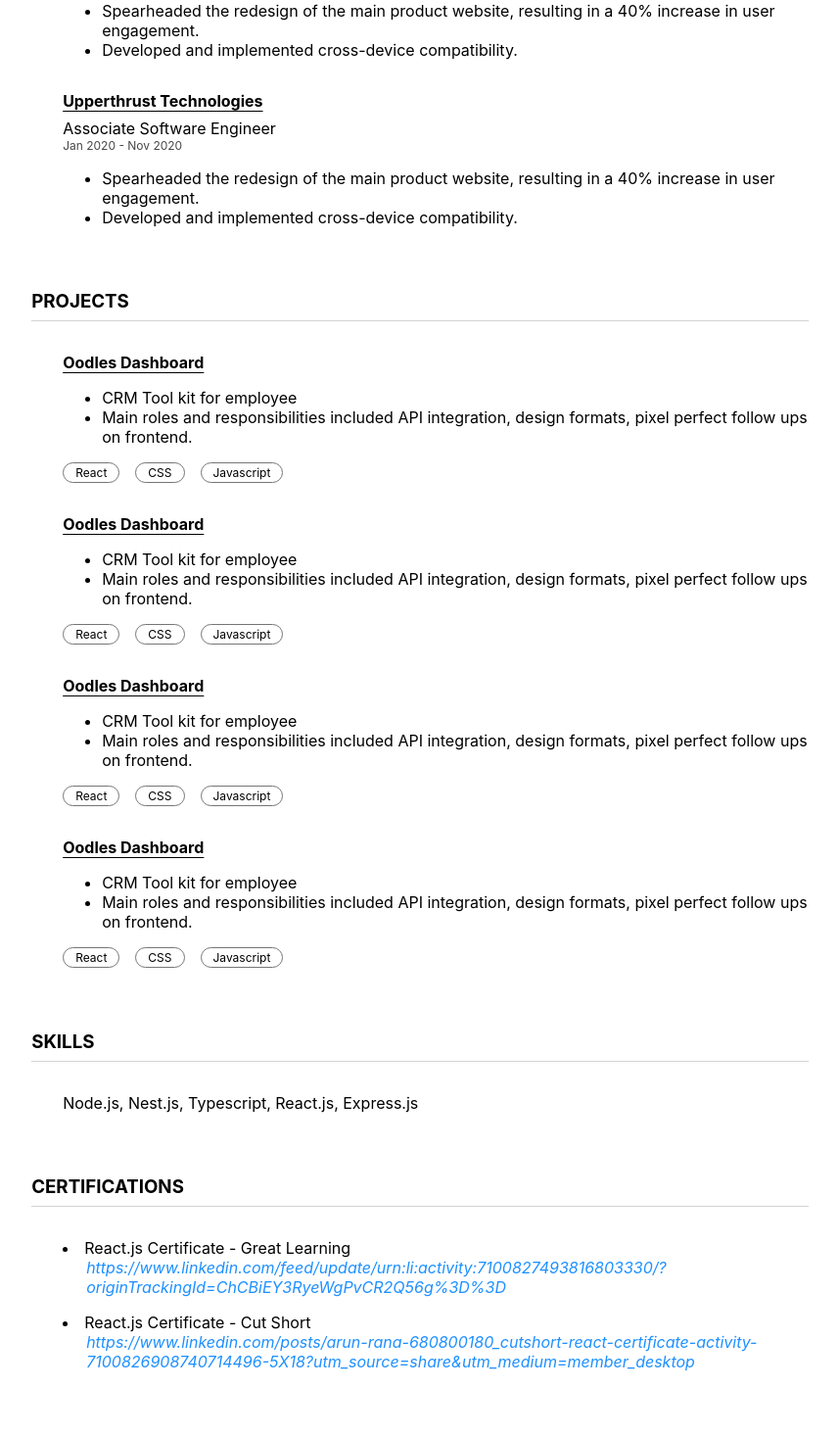
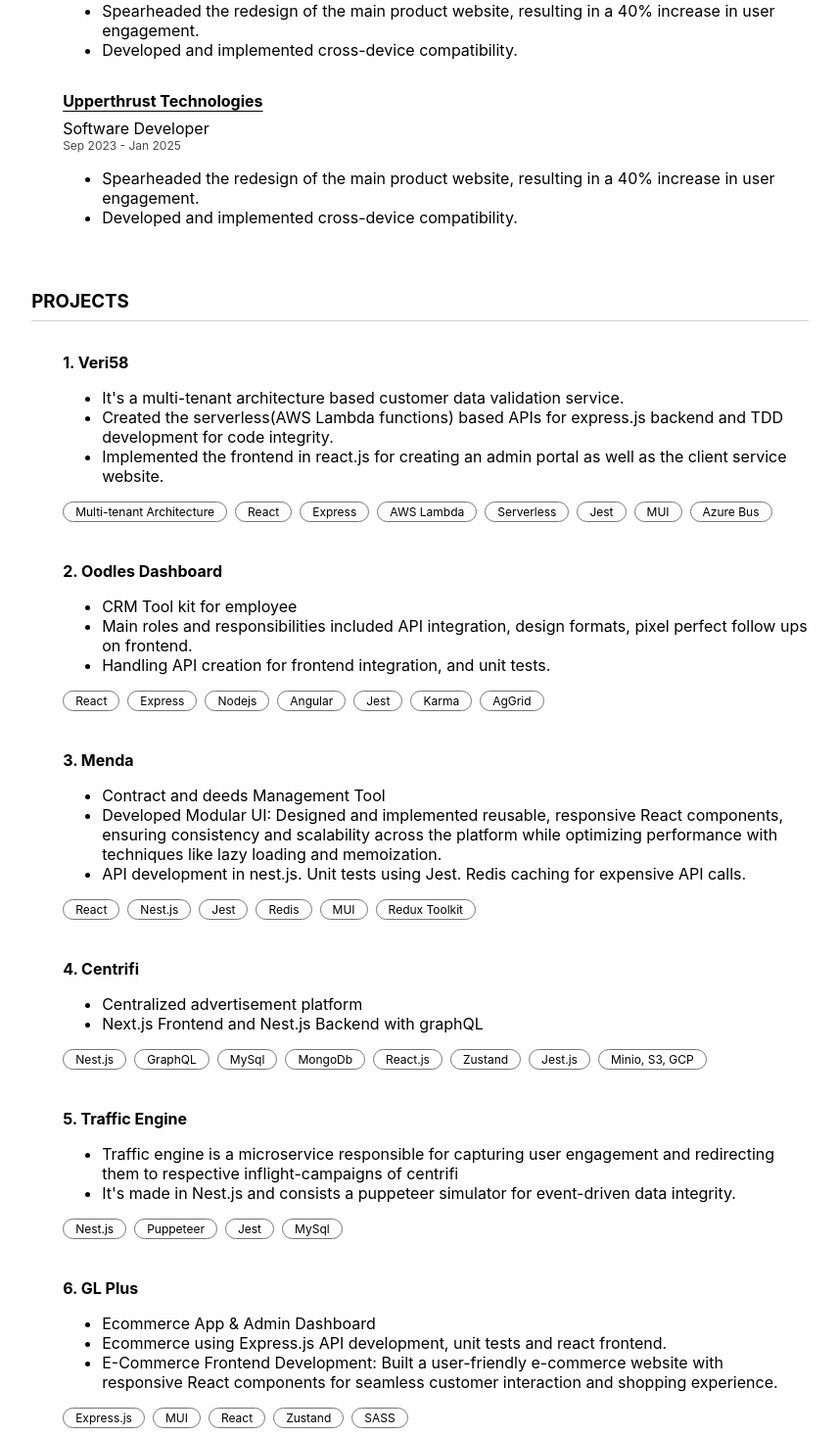
Before and after one commit to arun0808rana/resume_maker, a React (Vite) app: page / in a window 1280 px wide. Shown: the part 720-2186 px from the top of the page at 98% size, without its empty margins (211-1068 px from the left). Built offline with nearby package versions, Linux system fonts and the light colour scheme.

Commit message:
feat: projects addition

```diff
--- a/src/Data.ts
+++ b/src/Data.ts
@@ -1,7 +1,6 @@
 const data = {
   name: "Arun Rana",
-  title: "Fullstack Developer [Node]",
-  totalExperience: "3.6",
+  title: "Fullstack Developer (Node.js)",
   personalInfo: [
     { title: "Email", value: "arun0808rana@gmail.com", type: "text" },
     { title: "Phone", value: "9528151765", type: "text" },
@@ -23,7 +22,6 @@
       id: 1,
       company: "Oodles Technologies",
       position: "Associate Software Engineer",
-      date: "2020, Jan to Nov",
       dates: {
         from: "Jan 2020",
         to: "Nov 2020",
@@ -38,11 +36,10 @@
     {
       id: 2,
       company: "Radiansys Inc",
-      position: "Associate Software Engineer",
-      date: "2020, Jan to Nov",
+      position: "Software Engineer",
       dates: {
-        from: "Jan 2020",
-        to: "Nov 2020",
+        from: "May 2021",
+        to: "Dec 2021",
       },
       location: "Gurgaon",
       website: "https://www.radiansys.com/",
@@ -54,14 +51,13 @@
     {
       id: 3,
       company: "Upperthrust Technologies",
-      position: "Associate Software Engineer",
-      date: "2020, Jan to Nov",
+      position: "Software Developer",
       dates: {
-        from: "Jan 2020",
-        to: "Nov 2020",
+        from: "Sep 2023",
+        to: "Jan 2025",
       },
       location: "Gurgaon",
-      website: "https://www.oodlestechnologies.com/",
+      website: "https://www.upperthrust.com/",
       responsibilities: [
         "Spearheaded the redesign of the main product website, resulting in a 40% increase in user engagement.",
         "Developed and implemented cross-device compatibility.",
@@ -70,49 +66,221 @@
   ],
   projects: [
     {
-      name: "Oodles Dashboard",
+      name: "Veri58",
       details: [
-        "CRM Tool kit for employee",
-        "Main roles and responsibilities included API integration, design formats, pixel perfect follow ups on frontend.",
+        "It's a multi-tenant architecture based customer data validation service.",
+        "Created the serverless(AWS Lambda functions) based APIs for express.js backend and TDD development for code integrity.",
+        "Implemented the frontend in react.js for creating an admin portal as well as the client service website.",
       ],
-      technologies: ["React", "CSS", "Javascript"],
+      technologies: [
+        "Multi-tenant Architecture",
+        "React",
+        "Express",
+        "AWS Lambda",
+        "Serverless",
+        "Jest",
+        "MUI",
+        "Azure Bus",
+      ],
     },
     {
       name: "Oodles Dashboard",
       details: [
         "CRM Tool kit for employee",
         "Main roles and responsibilities included API integration, design formats, pixel perfect follow ups on frontend.",
+        "Handling API creation for frontend integration, and unit tests.",
       ],
-      technologies: ["React", "CSS", "Javascript"],
+      technologies: [
+        "React",
+        "Express",
+        "Nodejs",
+        "Angular",
+        "Jest",
+        "Karma",
+        "AgGrid",
+      ],
     },
     {
-      name: "Oodles Dashboard",
+      name: "Menda",
       details: [
-        "CRM Tool kit for employee",
-        "Main roles and responsibilities included API integration, design formats, pixel perfect follow ups on frontend.",
+        "Contract and deeds Management Tool",
+        "Developed Modular UI: Designed and implemented reusable, responsive React components, ensuring consistency and scalability across the platform while optimizing performance with techniques like lazy loading and memoization.",
+        "API development in nest.js. Unit tests using Jest. Redis caching for expensive API calls.",
       ],
-      technologies: ["React", "CSS", "Javascript"],
+      technologies: [
+        "React",
+        "Nest.js",
+        "Jest",
+        "Redis",
+        "MUI",
+        "Redux Toolkit",
+      ],
     },
     {
-      name: "Oodles Dashboard",
+      name: "Centrifi",
       details: [
-        "CRM Tool kit for employee",
-        "Main roles and responsibilities included API integration, design formats, pixel perfect follow ups on frontend.",
+        "Centralized advertisement platform",
+        "Next.js Frontend and Nest.js Backend with graphQL",
       ],
-      technologies: ["React", "CSS", "Javascript"],
+      technologies: [
+        "Nest.js",
+        "GraphQL",
+        "MySql",
+        "MongoDb",
+        "React.js",
+        "Zustand",
+        "Jest.js",
+        "Minio, S3, GCP",
+      ],
+    },
+    {
+      name: "Traffic Engine",
+      details: [
+        "Traffic engine is a microservice responsible for capturing user engagement and redirecting them to respective inflight-campaigns of centrifi",
+        "It's made in Nest.js and consists a puppeteer simulator for event-driven data integrity.",
+      ],
+      technologies: ["Nest.js", "Puppeteer", "Jest", "MySql"],
+    },
+    {
+      name: "GL Plus",
+      details: [
+        "Ecommerce App & Admin Dashboard",
+        "Ecommerce using Express.js API development, unit tests and react frontend.",
+        "E-Commerce Frontend Development: Built a user-friendly e-commerce website with responsive React components for seamless customer interaction and shopping experience.",
+      ],
+      technologies: ["Express.js", "MUI", "React", "Zustand", "SASS"],
+    },
+    {
+      name: "Adretreaver",
+      details: [
+        "Proxy service for seamless un-blocked advertisements in various countries. This has a admin panel as well as online service for end users",
+        "Implemented backend APIs in express.js, mongoDB",
+        "Integration of the REST protocol based APIs in Vue.js 2",
+      ],
+      technologies: ["Express.js", "Syncfusion", "React", "Zustand", "SASS"],
+    },
+    {
+      name: "Talenode",
+      details: [
+        "Multi-tenant based service for data validation of customers.",
+        "Implemented backend APIs in express.js and deployment on serverless(AWS Lambda & Azure Functions) & jest test cases",
+        "Frontend implementation in react.js with TDD feasability for code-base integrity",
+        "Azure bus and AWS SQS for micro-service event driven communication",
+      ],
+      technologies: [
+        "Express.js",
+        "MUI",
+        "React",
+        "Redux Toolkit",
+        "Serverless(Lambda & Azure Functions",
+      ],
+    },
+    {
+      name: "MBOCW CESS",
+      details: [
+        "MBOCW CESS is a portal for Maharashtra government's implementing agencies and contractor for CESS payments of government projects.",
+        "Implemented backend APIs in express.js and deployment on serverless(AWS Lambda & Azure Functions) & jest test cases",
+        "Frontend implementation in react.js with TDD feasability for code-base integrity",
+        "Azure bus and AWS SQS for micro-service event driven communication",
+      ],
+      technologies: ["Express.js", "MUI", "React", "Redux Toolkit", "SASS"],
+    },
+    {
+      name: "Lavily",
+      details: [
+        "Telecalling Admin Desktop App.",
+        "Integrated the vue.js frontend in electron.js framework",
+        "Frontend implementation in react.js with TDD driven code-base",
+      ],
+      technologies: [
+        "Electron.js",
+        "AgGrid",
+        "Vue.js 3",
+        "Pinia",
+        "CSS-IN-JS(Emotion)",
+      ],
+    },
+    {
+      name: "UCAT",
+      details: [
+        "UCAT is an Medical Exam Portal for Australia.",
+        "API integration and re-vamped the legacy less performant code base to a new version, following modern approaches for easy maintenance",
+        "Backend implementation in express.js and postgres and TDD(Jest)",
+      ],
+      technologies: ["Express.js", "Ant", "React", "Redux", "Jest", "SASS"],
+    },
+    {
+      name: "Medentry Math Trainer",
+      details: [
+        "Online mathematics classes and assessment based portal.",
+        "Implemented backend APIs in nest.js with jest for TDD",
+        "Frontend implementation in react.js(class based)",
+      ],
+      technologies: ["Nest.js", "MUI", "React", "Redux/Zustand", "Jest"],
+    },
+    {
+      name: "Hearty Fresh Saboo",
+      details: [
+        "hearty Fresh Saboo is an e-commerce platform with an order management admin portal.",
+        "Implemented backend APIs in express.js",
+        "Frontend implementation in react.js with unit test cases in jest",
+      ],
+      technologies: ["Express.js", "MUI", "React", "Redux Toolkit"],
+    },
+    {
+      name: "ECS(Email Campaign Stats)/OMS",
+      details: [
+        "ECS OMS is a microservice that handles order management for campaigns run in another project called ECS.",
+        "Implemented backend APIs in Nest.js & jest for unit tests. The response wrapper is graphql",
+        "Frontend implementation in next.js and graphql",
+        "Implemented GCP bull queue for communication between ECS and OMS",
+      ],
+      technologies: ["Nest.js", "Chakra UI", "React", "Redux Toolkit", "SASS"],
+    },
+    {
+      name: "RK Travels",
+      details: [
+        "RK Travels is an admin portal for handling flight passengers and cab drivers. Ride informations are exchanged and communicated to both the parties through communication channels(Email and Whatsapp API).",
+        "Implemented backend APIs in express.js",
+        "Frontend development using react.js, MUI and redux toolkit",
+      ],
+      technologies: ["Express.js", "React", "Redux Toolkit"],
     },
     // Add more projects here...
   ],
-  skills: ["Node.js", "Nest.js", "Typescript", "React.js", "Express.js"],
+  skills: [
+    { id: 1, name: "Node.js" },
+    { id: 2, name: "Nest.js" },
+    { id: 3, name: "Typescript" },
+    { id: 4, name: "React.js" },
+    { id: 5, name: "Express.js" },
+    { id: 6, name: "Postgres" },
+    { id: 7, name: "MySQL" },
+    { id: 8, name: "MongoDB" },
+    { id: 9, name: "Redis" },
+    { id: 11, name: "Azure Bus, GCP Bull & RabbitMQ" },
+    { id: 13, name: "Jest & Karma" },
+    { id: 14, name: "Puppeteer.js" },
+    { id: 15, name: "Vue.js 2-3" },
+    { id: 16, name: "Angular 5-10" },
+    { id: 17, name: "MUI, Ant, Chakra UI" },
+    { id: 18, name: "Syncfusion" },
+    { id: 19, name: "Redux, Zustand & Pinia" },
+    { id: 20, name: "Typeorm & Prisma" },
+    { id: 22, name: "Google & Microsoft SSO" },
+    { id: 23, name: "Zod & Yup" },
+    { id: 24, name: "Electron.js" },
+    { id: 25, name: "CSS-IN-JS(Emotion & Styled Components)" },
+  ],
   certifications: [
     {
-      id: 'react-cert-1',
+      id: "react-cert-1",
       name: "React.js Certificate",
       institution: "Great Learning",
       link: "https://www.linkedin.com/feed/update/urn:li:activity:7100827493816803330/?originTrackingId=ChCBiEY3RyeWgPvCR2Q56g%3D%3D",
     },
     {
-      id: 'react-cert-2',
+      id: "react-cert-2",
       name: "React.js Certificate",
       institution: "Cut Short",
       link: "https://www.linkedin.com/posts/arun-rana-680800180_cutshort-react-certificate-activity-7100826908740714496-5X18?utm_source=share&utm_medium=member_desktop",
--- a/src/Resume.tsx
+++ b/src/Resume.tsx
@@ -8,8 +8,8 @@
       <Features />
       <h1>{data.name}</h1>
       <div className="designation">
-        <h2>{data.title} | </h2>
-        <h2 className="total-xp">{data.totalExperience} years</h2>
+        <h2>{data.title} </h2>
+        {/* <h2 className="total-xp">{data.totalExperience} years</h2> */}
       </div>
 
       <div className="contents">
@@ -51,7 +51,7 @@
       <div className="contents">
         {data.projects.map((project, index) => (
           <div key={index}>
-            <h4 className="project-headings">{project.name}</h4>
+            <h4 className="project-headings">{index+1}. {project.name}</h4>
             <ul>
               {project.details.map((detail, i) => (
                 <li key={i}>{detail}</li>
@@ -68,7 +68,16 @@
 
       <h3 className="headings">Skills</h3>
       <div className="contents">
-        <p>{data.skills.join(", ")}</p>
+        <div className="skills">
+          {data.skills.map((skill, index) => {
+            return (
+              <div className="skill" key={skill.id}>
+                {skill.name}
+                {data.skills.length === index + 1 ? "" : " |"}
+              </div>
+            );
+          })}
+        </div>
       </div>
 
       <h3 className="headings">Certifications</h3>
--- a/src/index.css
+++ b/src/index.css
@@ -62,10 +62,11 @@
 
 .pills {
   border: 1px solid #757575;
-  margin-right: 16px;
+  margin-right: 8px;
   padding: 2px 12px;
   border-radius: 24px;
   font-size: 12px;
+  margin-bottom: 8px;
 }
 .technologies {
   display: flex;
@@ -95,8 +96,8 @@
 .project-headings {
   margin-top: 32px;
   margin-bottom: 16px;
-  text-decoration: underline;
-  text-underline-offset: 4px;
+  /* text-decoration: underline;
+  text-underline-offset: 4px; */
 }
 
 .personal-info {
@@ -149,3 +150,12 @@
     display: none;
   }
 }
+
+.skills{
+  display: flex;
+  flex-wrap: wrap;
+}
+.skill{
+  margin-right: 12px;
+  margin-bottom: 8px;
+}
```
